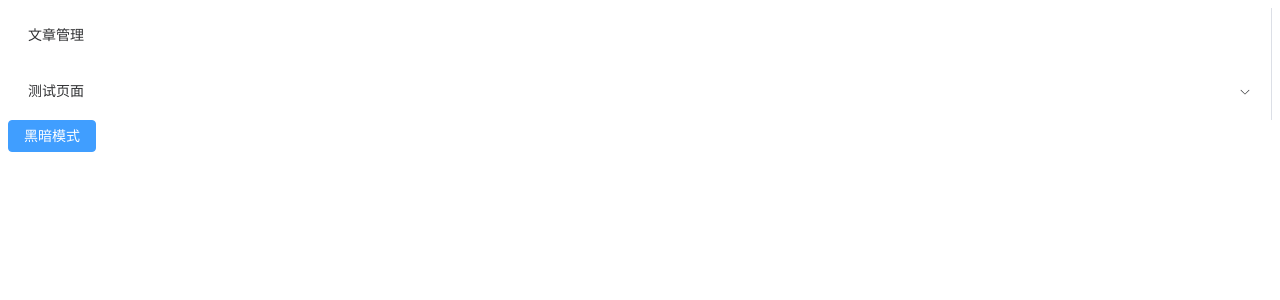
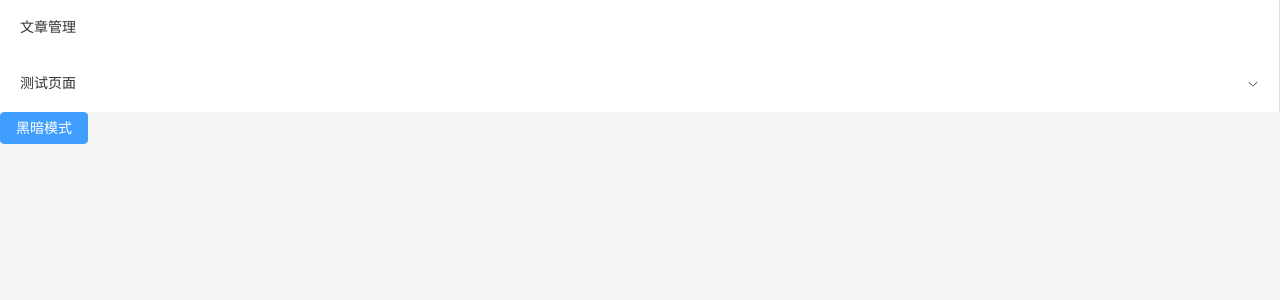
Before and after one commit to keno80/aio_admin_vite, a Vue app: page /home in a window 1280 px wide. Shown: the top 300 px of the page. Built offline with nearby package versions, Linux system fonts and the light colour scheme.

Commit message:
feat: 添加自定义样式

```diff
--- a/components.d.ts
+++ b/components.d.ts
@@ -12,7 +12,10 @@ declare module '@vue/runtime-core' {
     ElMenu: typeof import('element-plus/es')['ElMenu']
     ElMenuItem: typeof import('element-plus/es')['ElMenuItem']
     ElMenuItemGroup: typeof import('element-plus/es')['ElMenuItemGroup']
+    ElScrollba: typeof import('element-plus/es')['ElScrollba']
+    ElScrollbar: typeof import('element-plus/es')['ElScrollbar']
     ElSubMenu: typeof import('element-plus/es')['ElSubMenu']
+    Header: typeof import('./src/components/Layout/Header.vue')['default']
     HelloWorld: typeof import('./src/components/HelloWorld.vue')['default']
     Layout: typeof import('./src/components/Layout/index.vue')['default']
     NMenu: typeof import('naive-ui')['NMenu']
--- a/src/main.ts
+++ b/src/main.ts
@@ -5,6 +5,7 @@ import { createPinia } from 'pinia'
 
 import 'uno.css'
 import 'element-plus/theme-chalk/dark/css-vars.css'
+import '@/styles/app.scss'
 
 const pinia = createPinia()
 
--- /dev/null
+++ b/src/styles/app.scss
@@ -0,0 +1,15 @@
+html,
+body {
+  height: 100%;
+  width: 100%;
+  margin: 0;
+}
+
+html {
+  background-color: #f5f5f5;
+}
+
+html.dark {
+  background-color: #141414;
+  --el-menu-bg-color: #222222;
+}
```
Also changed, not shown: src/styles/variables.scss (added).
